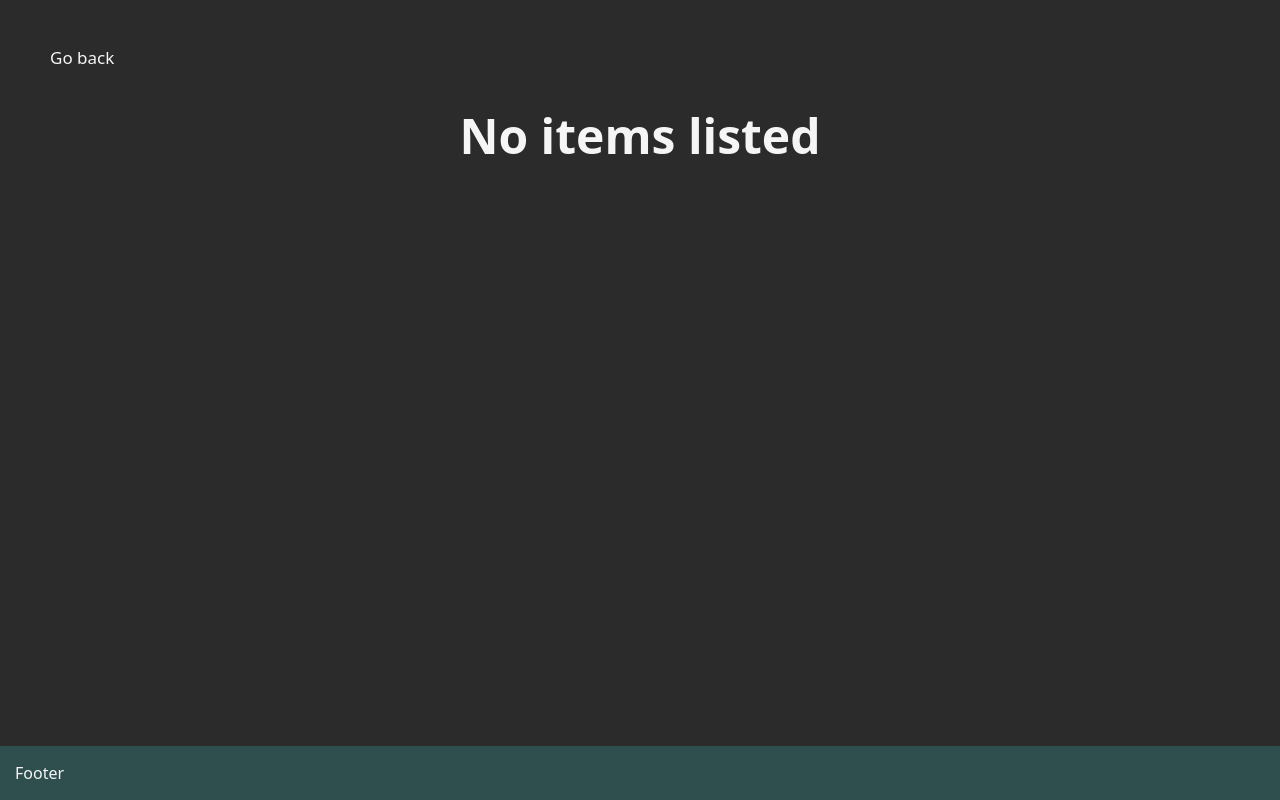
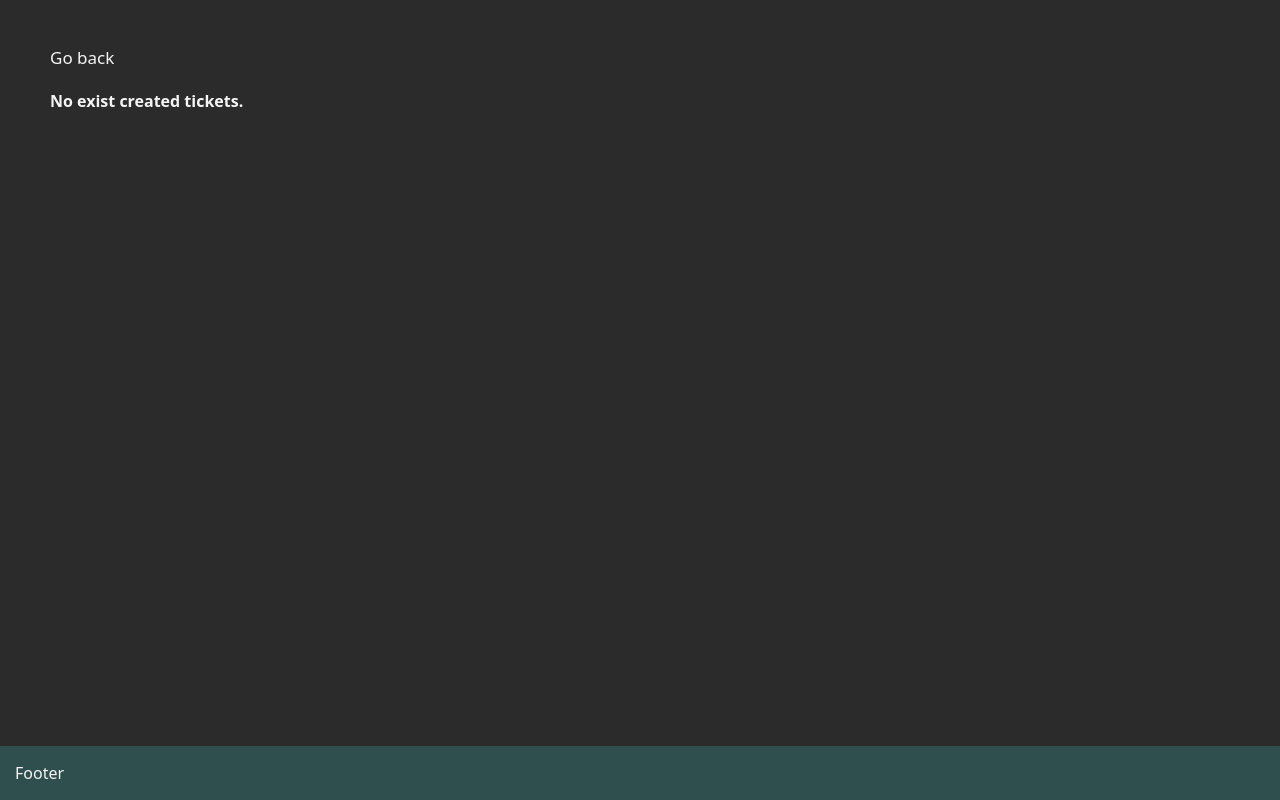
Before and after one commit to BryanGordon/tickets, a React (Vite) app: page /tickets-list in a window 1280 px wide. Built offline with nearby package versions, Linux system fonts and the light colour scheme.

Commit message:
Update component structure

```diff
--- a/src/components/NoItemsList.jsx
+++ b/src/components/NoItemsList.jsx
@@ -1,7 +1,9 @@
 export function NoItemsList () {
   return (
-    <>
-    <h1>No items listed</h1>
-    </>
+    <section className='conditional-section'>
+      <article className='invalid-data'>
+        <h4>No exist created tickets.</h4>
+      </article>
+    </section>
   )
 }
```
